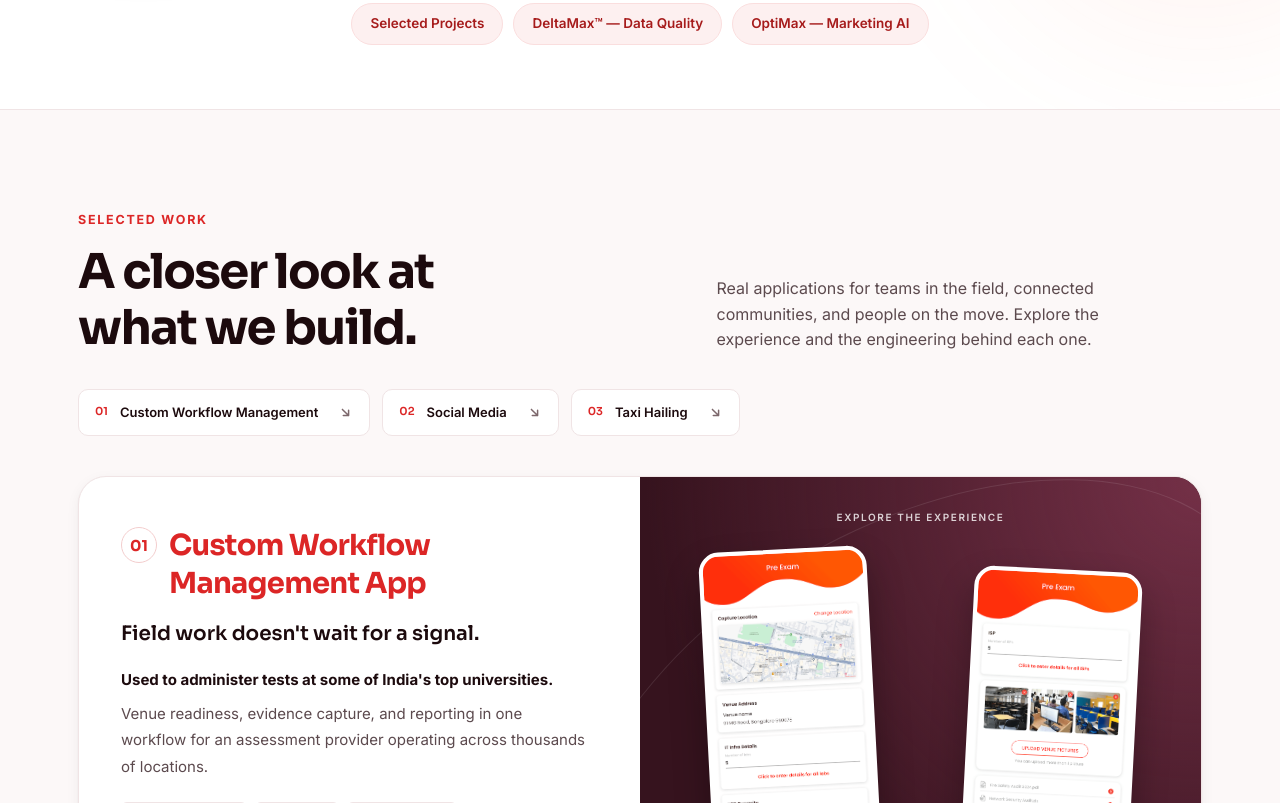
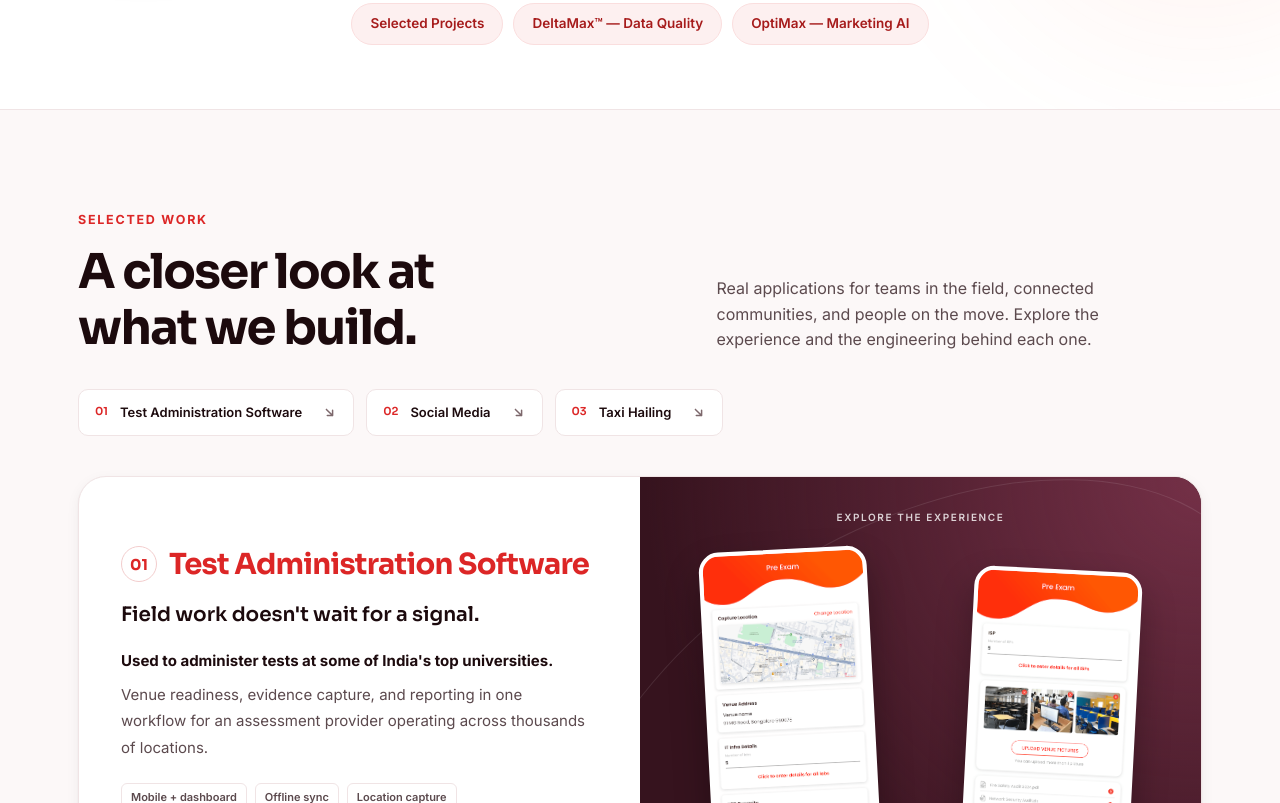
Before and after one commit to nandan-neualto/neualto-website-main, a website: page solutions.html in a window 1280 px wide. Shown: the part 469-1272 px from the top of the page. Drawn offline with Linux system fonts and the light colour scheme.

Commit message:
Rename workflow project to Test Administration Software

```diff
--- a/solutions.html
+++ b/solutions.html
@@ -4,7 +4,7 @@
 <meta charset="UTF-8">
 <meta name="viewport" content="width=device-width, initial-scale=1.0">
 <title>AI Products &amp; Custom Application Solutions | NeuAlto</title>
-<meta name="description" content="Explore NeuAlto's AI products and engineering portfolio: data quality, marketing AI, custom workflows, social media, and taxi hailing apps.">
+<meta name="description" content="Explore NeuAlto's AI products and engineering portfolio: data quality, marketing AI, test administration, social media, and taxi hailing apps.">
 <link rel="canonical" href="https://neualto.com/solutions.html">
 <meta name="color-scheme" content="light dark">
 <meta name="theme-color" content="#ffffff" media="(prefers-color-scheme: light)">
@@ -13,9 +13,9 @@
 <meta property="og:site_name" content="NeuAlto Technologies">
 <meta property="og:url" content="https://neualto.com/solutions.html">
 <meta name="twitter:title" content="AI Products &amp; Custom Application Solutions | NeuAlto">
-<meta name="twitter:description" content="Explore NeuAlto's AI products and engineering portfolio: data quality, marketing AI, custom workflows, social media, and taxi hailing apps.">
+<meta name="twitter:description" content="Explore NeuAlto's AI products and engineering portfolio: data quality, marketing AI, test administration, social media, and taxi hailing apps.">
 <meta property="og:title" content="AI Products &amp; Custom Application Solutions | NeuAlto">
-<meta property="og:description" content="Explore NeuAlto's AI products and engineering portfolio: data quality, marketing AI, custom workflows, social media, and taxi hailing apps.">
+<meta property="og:description" content="Explore NeuAlto's AI products and engineering portfolio: data quality, marketing AI, test administration, social media, and taxi hailing apps.">
 <meta name="twitter:card" content="summary_large_image">
 <meta property="og:image" content="https://neualto.com/pics/og-card.png">
 <meta property="og:image:width" content="1200">
@@ -189,14 +189,14 @@
       <p>Real applications for teams in the field, connected communities, and people on the move. Explore the experience and the engineering behind each one.</p>
     </div>
     <nav class="project-index" aria-label="Explore projects">
-      <a href="#field-operations"><span>01</span>Custom Workflow Management<svg width="15" height="15" aria-hidden="true" focusable="false"><use href="#i-arrow"/></svg></a>
+      <a href="#field-operations"><span>01</span>Test Administration Software<svg width="15" height="15" aria-hidden="true" focusable="false"><use href="#i-arrow"/></svg></a>
       <a href="#community-platform"><span>02</span>Social Media<svg width="15" height="15" aria-hidden="true" focusable="false"><use href="#i-arrow"/></svg></a>
       <a href="#taxi-hailing"><span>03</span>Taxi Hailing<svg width="15" height="15" aria-hidden="true" focusable="false"><use href="#i-arrow"/></svg></a>
     </nav>
     <div class="project-grid">
       <article class="project-card project-card--1" id="field-operations" aria-labelledby="field-operations-title">
         <div class="project-body">
-          <h3 class="project-category" id="field-operations-title"><span class="project-number">01</span><span>Custom Workflow Management App</span></h3>
+          <h3 class="project-category" id="field-operations-title"><span class="project-number">01</span><span>Test Administration Software</span></h3>
           <p class="project-tagline">Field work doesn't wait for a signal.</p>
           <p class="project-summary"><strong>Used to administer tests at some of India's top universities.</strong> Venue readiness, evidence capture, and reporting in one workflow for an assessment provider operating across thousands of locations.</p>
           <ul class="project-stack" aria-label="Delivery scope">
```
